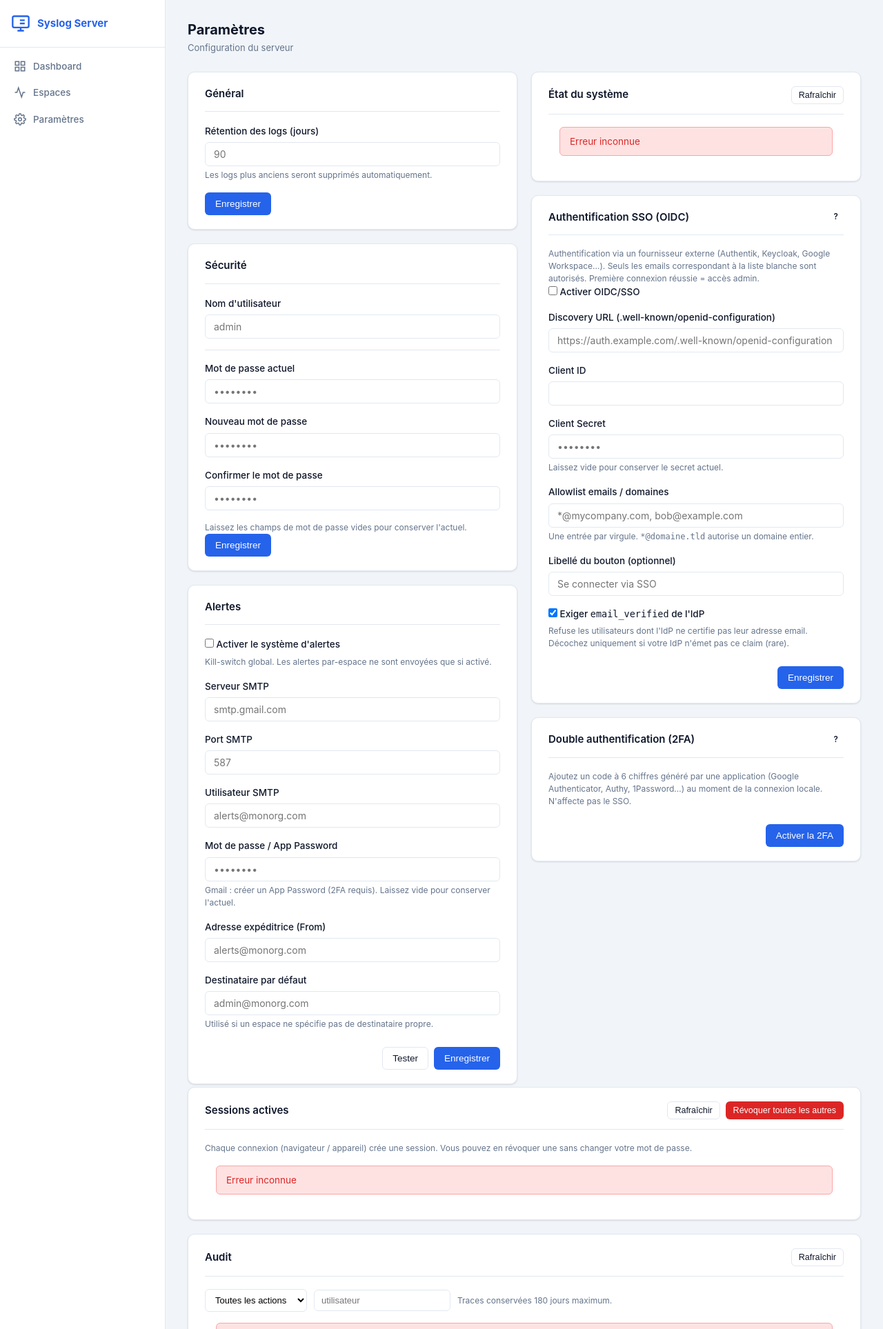
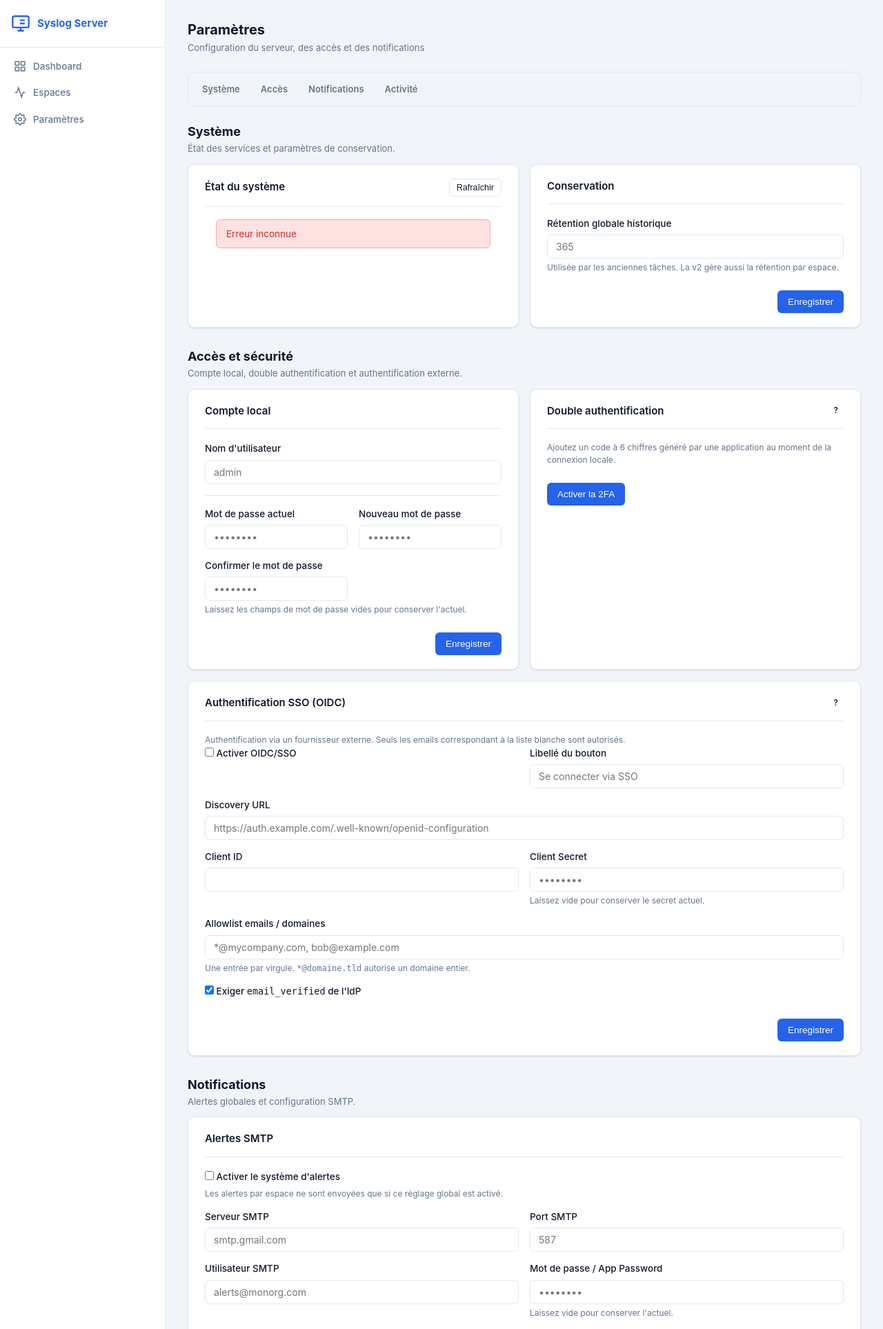
Before and after one commit to Vayaris/SyslogHub, a Python web app: template templates/settings.html in a window 1280 px wide. Shown: the top 1927 px of the page at 69% size. Run offline with Jinja, Linux system fonts and the light colour scheme; the template is opened without the code that fills it, so the values that code supplies are empty.

Commit message:
feat(ui): v3.0.0 — modernisation UI + compatibilité Starlette 1.x / FastAPI 0.136
- Compatibilité Starlette 1.0 : helper render_template() pour la nouvelle
  signature TemplateResponse (request en premier argument)
- Dépendances mises à jour : FastAPI 0.136, Authlib 1.7, python-multipart 0.0.26,
  starlette 1.0 fixé dans requirements.txt
- Cartes d'espaces redessinées : hauteur minimale, titres/descriptions alignés,
  grille 1fr/auto pour les boutons d'action
- Page Paramètres : barre de navigation flottante sticky avec backdrop-filter
  par section (Général, Alertes, SMTP, OIDC, 2FA, Audit, Sessions)
- Favicon SVG ajouté
- Cache-busting CSS/JS via paramètre de version dans les URLs statiques
- README mis à jour pour v3.0.0

```diff
--- a/static/css/main.css
+++ b/static/css/main.css
@@ -498,29 +533,108 @@
   line-height: 1.6;
 }
 
-/* ── Settings Grid — masonry via CSS multicol (no row gaps) ──────────────────── */
+/* ── Settings Page ─────────────────────────────────────────────────────────── */
+.settings-alert { margin-bottom: 16px; }
+.settings-nav {
+  position: sticky;
+  top: 0;
+  z-index: 5;
+  display: flex;
+  gap: 6px;
+  align-items: center;
+  margin-bottom: 22px;
+  padding: 8px;
+  background: rgba(241, 245, 249, .94);
+  border: 1px solid var(--color-border);
+  border-radius: var(--radius-lg);
+  backdrop-filter: blur(8px);
+}
+.settings-nav a {
+  color: var(--color-text-muted);
+  text-decoration: none;
+  font-size: 13px;
+  font-weight: 600;
+  padding: 7px 12px;
+  border-radius: var(--radius);
+  transition: background var(--transition), color var(--transition);
+}
+.settings-nav a:hover {
+  background: var(--color-surface);
+  color: var(--color-text);
+}
+.settings-page {
+  display: flex;
+  flex-direction: column;
+  gap: 28px;
+}
+.settings-section {
+  scroll-margin-top: 82px;
+}
+.settings-section-header {
+  display: flex;
+  align-items: flex-end;
+  justify-content: space-between;
+  gap: 12px;
+  margin-bottom: 12px;
+}
+.settings-section-header h3 {
+  font-size: 18px;
+  font-weight: 650;
+  margin-bottom: 2px;
+}
 .settings-grid {
-  columns: 3 340px;
-  column-gap: 20px;
+  display: grid;
+  grid-template-columns: repeat(2, minmax(0, 1fr));
+  gap: 16px;
 }
-.settings-grid > .card {
-  display: block;
-  margin: 0 0 20px;
-  break-inside: avoid;
-  page-break-inside: avoid;
-  -webkit-column-break-inside: avoid;
+.settings-stack {
+  display: grid;
+  gap: 16px;
+}
+.settings-grid > .card,
+.settings-stack > .card {
+  min-width: 0;
+}
+.settings-grid > .card + .card,
+.settings-stack > .card + .card {
+  margin-top: 0;
 }
 .settings-grid > .card.card-wide {
-  column-span: all;
-  -webkit-column-span: all;
-  margin: 4px 0 20px;
+  grid-column: 1 / -1;
 }
-.settings-grid .card { padding: 20px 24px; }
-.settings-grid .card-header {
+.settings-grid .card,
+.settings-stack .card,
+#settings-alerts > .card {
+  padding: 20px 24px;
+}
+.settings-grid .card-header,
+.settings-stack .card-header,
+#settings-alerts .card-header {
   padding: 0 0 14px;
   border-bottom: 1px solid var(--color-border);
   margin-bottom: 18px;
   gap: 8px;
+}
+.settings-form-grid {
+  display: grid;
+  grid-template-columns: repeat(2, minmax(0, 1fr));
+  gap: 14px 16px;
+}
+.settings-form-grid .form-group {
+  margin-bottom: 0;
+}
+.settings-field-wide {
+  grid-column: 1 / -1;
+}
+.settings-actions-left {
+  justify-content: flex-start;
+}
+.settings-header-actions {
+  display: flex;
+  gap: 8px;
+  align-items: center;
+  flex-wrap: wrap;
+  justify-content: flex-end;
 }
 
 /* ── Data table (v1.9.0 — audit + sessions) ─────────────────────────────────── */
--- a/static/js/dashboard.js
+++ b/static/js/dashboard.js
@@ -45,7 +45,7 @@
   grid.innerHTML = spaces.map(s => `
     <div class="space-card" id="card-${s.id}">
       <div class="space-card-header">
-        <div>
+        <div class="space-card-main">
           <div class="space-card-title">${escHtml(s.name)}</div>
           <div class="space-card-port">UDP :${s.port}</div>
         </div>
@@ -55,7 +55,7 @@
           <span class="toggle-slider"></span>
         </label>
       </div>
-      ${s.description ? `<p class="text-muted" style="margin-bottom:10px">${escHtml(s.description)}</p>` : ''}
+      <p class="space-card-description">${s.description ? escHtml(s.description) : 'Aucune description'}</p>
       <div class="space-card-stats">
         <div class="space-stat">
           <span class="space-stat-label">Sources</span>
@@ -71,7 +71,7 @@
         </div>
       </div>
       <div class="space-card-actions">
-        <a href="/logs/${s.id}" class="btn btn-primary btn-sm" style="flex:1;justify-content:center">
+        <a href="/logs/${s.id}" class="btn btn-primary btn-sm">
           Voir les logs
         </a>
         <a href="/spaces/${s.id}/edit" class="btn btn-secondary btn-sm">Modifier</a>
--- a/templates/base.html
+++ b/templates/base.html
@@ -4,7 +4,8 @@
   <meta charset="UTF-8">
   <meta name="viewport" content="width=device-width, initial-scale=1.0">
   <title>{% block title %}Syslog Server{% endblock %}</title>
-  <link rel="stylesheet" href="/static/css/main.css">
+  <link rel="icon" type="image/svg+xml" href="/static/favicon.svg">
+  <link rel="stylesheet" href="/static/css/main.css?v=20260426-dashboard">
 </head>
 <body>
   <div class="layout">
--- a/templates/dashboard.html
+++ b/templates/dashboard.html
@@ -57,5 +57,5 @@
 {% endblock %}
 
 {% block scripts %}
-<script src="/static/js/dashboard.js"></script>
+<script src="/static/js/dashboard.js?v=20260426-dashboard"></script>
 {% endblock %}
--- a/templates/login.html
+++ b/templates/login.html
@@ -4,7 +4,8 @@
   <meta charset="UTF-8">
   <meta name="viewport" content="width=device-width, initial-scale=1.0">
   <title>Connexion — Syslog Server</title>
-  <link rel="stylesheet" href="/static/css/main.css">
+  <link rel="icon" type="image/svg+xml" href="/static/favicon.svg">
+  <link rel="stylesheet" href="/static/css/main.css?v=20260426-settings">
 </head>
 <body class="login-body">
   <div class="login-container">
--- a/templates/settings.html
+++ b/templates/settings.html
@@ -5,38 +5,75 @@
 <div class="page-header">
   <div>
     <h2>Paramètres</h2>
-    <p class="text-muted">Configuration du serveur</p>
+    <p class="text-muted">Configuration du serveur, des accès et des notifications</p>
   </div>
 </div>
 
-<div id="password-must-change-banner" class="alert alert-danger" style="display:none;margin-bottom:16px">
-  <strong>🔒 Mot de passe par défaut détecté</strong><br>
+<div id="password-must-change-banner" class="alert alert-danger settings-alert" style="display:none">
+  <strong>Mot de passe par défaut détecté</strong><br>
   Vous utilisez le mot de passe d'installation <code>changeme</code>. Tant qu'il
   n'est pas modifié, l'accès au reste de l'application est bloqué.
   Rendez-vous dans <strong>Sécurité</strong> ci-dessous et définissez un nouveau
   mot de passe.
 </div>
 
+<nav class="settings-nav" aria-label="Sections des paramètres">
+  <a href="#settings-system">Système</a>
+  <a href="#settings-security">Accès</a>
+  <a href="#settings-alerts">Notifications</a>
+  <a href="#settings-activity">Activité</a>
+</nav>
+
+<div class="settings-page">
+  <section id="settings-system" class="settings-section">
+    <div class="settings-section-header">
+      <div>
+        <h3>Système</h3>
+        <p class="text-muted">État des services et paramètres de conservation.</p>
+      </div>
+    </div>
+
     <div class="settings-grid">
-  <!-- General settings -->
       <div class="card">
         <div class="card-header">
-      <h3>Général</h3>
+          <h3>État du système</h3>
+          <button class="btn btn-secondary btn-sm" onclick="loadStatus()">Rafraîchir</button>
+        </div>
+        <div id="status-content">
+          <div class="loading-placeholder">Chargement…</div>
+        </div>
+      </div>
+
+      <div class="card">
+        <div class="card-header">
+          <h3>Conservation</h3>
         </div>
         <form id="general-form">
           <div class="form-group">
-        <label for="retention-days">Rétention des logs (jours)</label>
-        <input type="number" id="retention-days" min="1" max="3650" placeholder="90">
-        <p class="help-text">Les logs plus anciens seront supprimés automatiquement.</p>
+            <label for="retention-days">Rétention globale historique</label>
+            <input type="number" id="retention-days" min="1" max="3650" placeholder="365">
+            <p class="help-text">Utilisée par les anciennes tâches. La v2 gère aussi la rétention par espace.</p>
           </div>
+          <div class="form-actions">
             <button type="submit" class="btn btn-primary">Enregistrer</button>
+          </div>
         </form>
       </div>
+    </div>
+  </section>
 
-  <!-- Security settings -->
+  <section id="settings-security" class="settings-section">
+    <div class="settings-section-header">
+      <div>
+        <h3>Accès et sécurité</h3>
+        <p class="text-muted">Compte local, double authentification et authentification externe.</p>
+      </div>
+    </div>
+
+    <div class="settings-grid">
       <div class="card">
         <div class="card-header">
-      <h3>Sécurité</h3>
+          <h3>Compte local</h3>
         </div>
         <form id="security-form">
           <div class="form-group">
@@ -44,6 +81,7 @@
             <input type="text" id="admin-username" maxlength="64" placeholder="admin">
           </div>
           <hr class="divider">
+          <div class="settings-form-grid">
             <div class="form-group">
               <label for="current-password">Mot de passe actuel</label>
               <input type="password" id="current-password" placeholder="••••••••">
@@ -56,23 +94,106 @@
               <label for="confirm-password">Confirmer le mot de passe</label>
               <input type="password" id="confirm-password" placeholder="••••••••">
             </div>
+          </div>
           <p class="help-text">Laissez les champs de mot de passe vides pour conserver l'actuel.</p>
+          <div class="form-actions">
             <button type="submit" class="btn btn-primary">Enregistrer</button>
+          </div>
         </form>
       </div>
 
-  <!-- Alerts -->
       <div class="card">
         <div class="card-header">
-      <h3>Alertes</h3>
+          <h3>Double authentification</h3>
+          <span class="badge" id="totp-status-badge">…</span>
+        </div>
+        <p class="help-text">
+          Ajoutez un code à 6 chiffres généré par une application au moment de la connexion locale.
+        </p>
+        <div id="totp-setup" style="display:none"></div>
+        <div class="form-actions settings-actions-left">
+          <button type="button" class="btn btn-primary" id="totp-activate-btn" onclick="startTotpSetup()">
+            Activer la 2FA
+          </button>
+          <button type="button" class="btn btn-danger" id="totp-disable-btn" onclick="openTotpDisable()" style="display:none">
+            Désactiver
+          </button>
+        </div>
+      </div>
+
+      <div class="card card-wide">
+        <div class="card-header">
+          <h3>Authentification SSO (OIDC)</h3>
+          <span class="badge" id="oidc-status-badge">…</span>
+        </div>
+        <p class="help-text">
+          Authentification via un fournisseur externe. Seuls les emails correspondant à la liste blanche sont autorisés.
+        </p>
+        <form id="oidc-form">
+          <div class="settings-form-grid">
+            <div class="form-group">
+              <label class="checkbox-label">
+                <input type="checkbox" id="oidc-enabled">
+                Activer OIDC/SSO
+              </label>
+            </div>
+            <div class="form-group">
+              <label for="oidc-label">Libellé du bouton</label>
+              <input type="text" id="oidc-label" placeholder="Se connecter via SSO">
+            </div>
+            <div class="form-group settings-field-wide">
+              <label for="oidc-discovery">Discovery URL</label>
+              <input type="text" id="oidc-discovery" placeholder="https://auth.example.com/.well-known/openid-configuration">
+            </div>
+            <div class="form-group">
+              <label for="oidc-client-id">Client ID</label>
+              <input type="text" id="oidc-client-id">
+            </div>
+            <div class="form-group">
+              <label for="oidc-client-secret">Client Secret</label>
+              <input type="password" id="oidc-client-secret" placeholder="••••••••">
+              <p class="help-text">Laissez vide pour conserver le secret actuel.</p>
+            </div>
+            <div class="form-group settings-field-wide">
+              <label for="oidc-allowlist">Allowlist emails / domaines</label>
+              <input type="text" id="oidc-allowlist" placeholder="*@mycompany.com, bob@example.com">
+              <p class="help-text">Une entrée par virgule. <code>*@domaine.tld</code> autorise un domaine entier.</p>
+            </div>
+            <div class="form-group settings-field-wide">
+              <label class="checkbox-label">
+                <input type="checkbox" id="oidc-require-verified" checked>
+                Exiger <code>email_verified</code> de l'IdP
+              </label>
+            </div>
+          </div>
+          <div class="form-actions">
+            <button type="submit" class="btn btn-primary">Enregistrer</button>
+          </div>
+        </form>
+      </div>
+    </div>
+  </section>
+
+  <section id="settings-alerts" class="settings-section">
+    <div class="settings-section-header">
+      <div>
+        <h3>Notifications</h3>
+        <p class="text-muted">Alertes globales et configuration SMTP.</p>
+      </div>
+    </div>
+
+    <div class="card">
+      <div class="card-header">
+        <h3>Alertes SMTP</h3>
       </div>
       <form id="alerts-form">
-      <div class="form-group">
+        <div class="settings-form-grid">
+          <div class="form-group settings-field-wide">
             <label class="checkbox-label">
               <input type="checkbox" id="alerts-enabled">
               Activer le système d'alertes
             </label>
-        <p class="help-text">Kill-switch global. Les alertes par-espace ne sont envoyées que si activé.</p>
+            <p class="help-text">Les alertes par espace ne sont envoyées que si ce réglage global est activé.</p>
           </div>
           <div class="form-group">
             <label for="smtp-host">Serveur SMTP</label>
@@ -89,10 +210,10 @@
           <div class="form-group">
             <label for="smtp-password">Mot de passe / App Password</label>
             <input type="password" id="smtp-password" placeholder="••••••••">
-        <p class="help-text">Gmail : créer un App Password (2FA requis). Laissez vide pour conserver l'actuel.</p>
+            <p class="help-text">Laissez vide pour conserver l'actuel.</p>
           </div>
           <div class="form-group">
-        <label for="smtp-from">Adresse expéditrice (From)</label>
+            <label for="smtp-from">Adresse expéditrice</label>
             <input type="text" id="smtp-from" placeholder="alerts@monorg.com">
           </div>
           <div class="form-group">
@@ -100,120 +221,41 @@
             <input type="text" id="smtp-default-to" placeholder="admin@monorg.com">
             <p class="help-text">Utilisé si un espace ne spécifie pas de destinataire propre.</p>
           </div>
-      <div class="form-actions" style="display:flex;gap:8px">
+        </div>
+        <div class="form-actions">
           <button type="button" class="btn btn-secondary" onclick="testAlerts()">Tester</button>
           <button type="submit" class="btn btn-primary">Enregistrer</button>
         </div>
       </form>
     </div>
+  </section>
 
-  <!-- System status -->
-  <div class="card">
-    <div class="card-header">
-      <h3>État du système</h3>
-      <button class="btn btn-secondary btn-sm" onclick="loadStatus()">Rafraîchir</button>
-    </div>
-    <div id="status-content">
-      <div class="loading-placeholder">Chargement…</div>
+  <section id="settings-activity" class="settings-section">
+    <div class="settings-section-header">
+      <div>
+        <h3>Activité</h3>
+        <p class="text-muted">Sessions ouvertes et journal d'audit.</p>
       </div>
     </div>
 
-  <!-- OIDC / SSO -->
+    <div class="settings-stack">
       <div class="card">
         <div class="card-header">
-      <h3>Authentification SSO (OIDC)</h3>
-      <span class="badge" id="oidc-status-badge">…</span>
-    </div>
-    <p class="help-text">
-      Authentification via un fournisseur externe (Authentik, Keycloak, Google Workspace…).
-      Seuls les emails correspondant à la liste blanche sont autorisés. Première
-      connexion réussie = accès admin.
-    </p>
-    <form id="oidc-form">
-      <div class="form-group">
-        <label class="checkbox-label">
-          <input type="checkbox" id="oidc-enabled">
-          Activer OIDC/SSO
-        </label>
-      </div>
-      <div class="form-group">
-        <label for="oidc-discovery">Discovery URL (.well-known/openid-configuration)</label>
-        <input type="text" id="oidc-discovery" placeholder="https://auth.example.com/.well-known/openid-configuration">
-      </div>
-      <div class="form-group">
-        <label for="oidc-client-id">Client ID</label>
-        <input type="text" id="oidc-client-id">
-      </div>
-      <div class="form-group">
-        <label for="oidc-client-secret">Client Secret</label>
-        <input type="password" id="oidc-client-secret" placeholder="••••••••">
-        <p class="help-text">Laissez vide pour conserver le secret actuel.</p>
-      </div>
-      <div class="form-group">
-        <label for="oidc-allowlist">Allowlist emails / domaines</label>
-        <input type="text" id="oidc-allowlist" placeholder="*@mycompany.com, bob@example.com">
-        <p class="help-text">Une entrée par virgule. <code>*@domaine.tld</code> autorise un domaine entier.</p>
-      </div>
-      <div class="form-group">
-        <label for="oidc-label">Libellé du bouton (optionnel)</label>
-        <input type="text" id="oidc-label" placeholder="Se connecter via SSO">
-      </div>
-      <div class="form-group">
-        <label class="checkbox-label">
-          <input type="checkbox" id="oidc-require-verified" checked>
-          Exiger <code>email_verified</code> de l'IdP
-        </label>
-        <p class="help-text">
-          Refuse les utilisateurs dont l'IdP ne certifie pas leur adresse email.
-          Décochez uniquement si votre IdP n'émet pas ce claim (rare).
-        </p>
-      </div>
-      <div class="form-actions">
-        <button type="submit" class="btn btn-primary">Enregistrer</button>
-      </div>
-    </form>
-  </div>
-
-  <!-- Two-factor auth (TOTP) -->
-  <div class="card">
-    <div class="card-header">
-      <h3>Double authentification (2FA)</h3>
-      <span class="badge" id="totp-status-badge">…</span>
-    </div>
-    <p class="help-text">
-      Ajoutez un code à 6 chiffres généré par une application (Google Authenticator,
-      Authy, 1Password…) au moment de la connexion locale. N'affecte pas le SSO.
-    </p>
-    <div id="totp-setup" style="display:none"></div>
-    <div class="form-actions" style="display:flex;gap:8px">
-      <button type="button" class="btn btn-primary" id="totp-activate-btn" onclick="startTotpSetup()">
-        Activer la 2FA
-      </button>
-      <button type="button" class="btn btn-danger" id="totp-disable-btn" onclick="openTotpDisable()" style="display:none">
-        Désactiver
-      </button>
-    </div>
-  </div>
-
-  <!-- Active sessions -->
-  <div class="card card-wide">
-    <div class="card-header">
           <h3>Sessions actives</h3>
-      <div style="display:flex;gap:8px">
+          <div class="settings-header-actions">
             <button class="btn btn-secondary btn-sm" onclick="loadSessions()">Rafraîchir</button>
-        <button class="btn btn-danger btn-sm" onclick="revokeOtherSessions()">Révoquer toutes les autres</button>
+            <button class="btn btn-danger btn-sm" onclick="revokeOtherSessions()">Révoquer les autres</button>
           </div>
         </div>
         <p class="help-text">
-      Chaque connexion (navigateur / appareil) crée une session. Vous pouvez en révoquer une sans changer votre mot de passe.
+          Chaque connexion crée une session. Vous pouvez en révoquer une sans changer votre mot de passe.
         </p>
         <div id="sessions-content">
           <div class="loading-placeholder">Chargement…</div>
         </div>
       </div>
 
-  <!-- Audit log -->
-  <div class="card card-wide">
+      <div class="card">
         <div class="card-header">
           <h3>Audit</h3>
           <button class="btn btn-secondary btn-sm" onclick="loadAudit()">Rafraîchir</button>
@@ -243,7 +285,8 @@
         </div>
         <div id="audit-pagination" class="audit-pagination"></div>
       </div>
-
+    </div>
+  </section>
 </div>
 {% endblock %}
 
```
Also changed, not shown: other parts of static/css/main.css (+61 -3 lines), app/main.py (+30 -29 lines), requirements.txt (+4 -3 lines), README.md, static/favicon.svg (added). Lines whose indentation alone changed are shown as unchanged.
